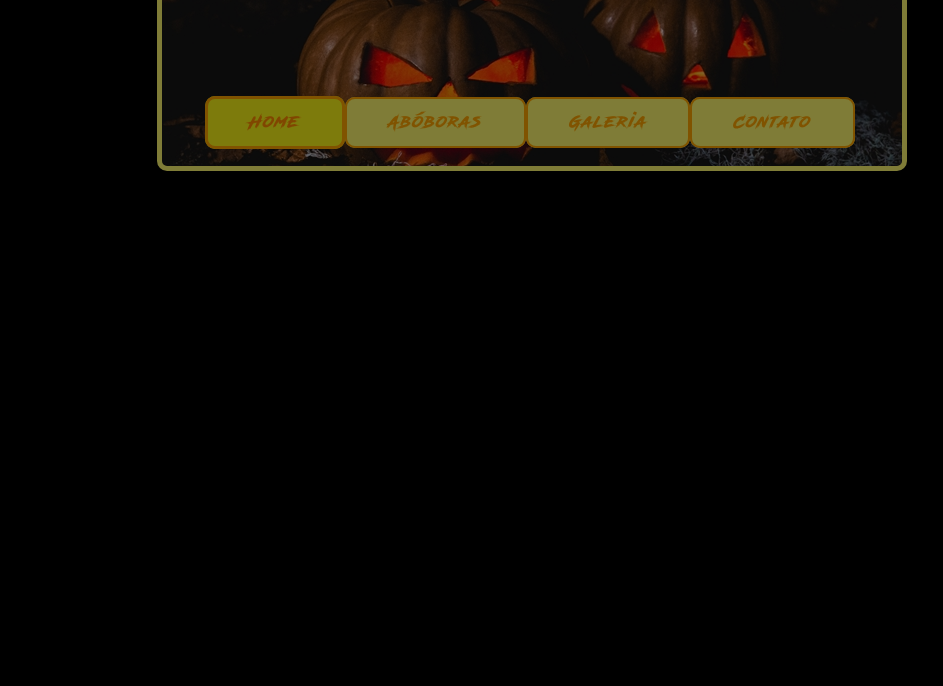
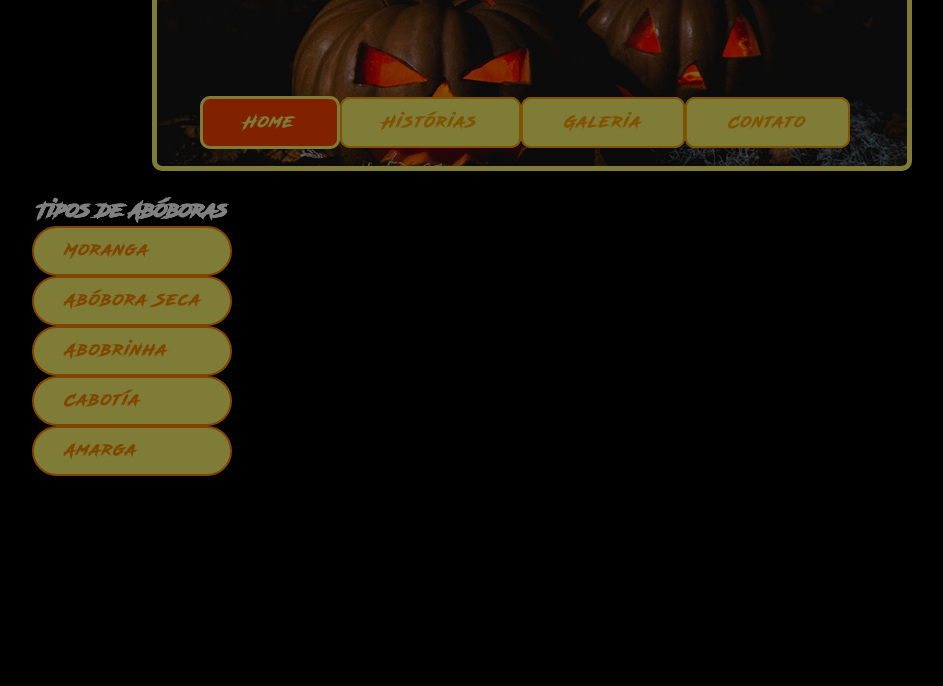
Before and after one commit to robsonshockwave/pumpkins, a plain HTML site: page index.html in a window 1280 px wide. Shown: the part 114-800 px from the top of the page, without its empty margins (108-1051 px from the left). Drawn offline with Linux system fonts and the light colour scheme.

Commit message:
Barra letaral finalizada

```diff
--- a/css/style.css
+++ b/css/style.css
@@ -12,19 +12,20 @@ body {
   background-color: black;
   font-family: 'Trebuchet MS', 'Lucida Sans Unicode', 'Lucida Grande', 'Lucida Sans', Arial, sans-serif;
   color: white;
+  opacity: 0.5;
 }
 
 #container {
-  width: 750px;
+  width: 1000px;
   margin: 0 auto;
 }
 
 #topo {
   background: url(../images/abobora-header.jpg) no-repeat top left;
+  width: 750px;
   height: 250px;
-  opacity: 0.5;
   border-radius: 10px;
-  margin-top: 25px;
+  margin: 25px auto;
   border: 5px solid #fef76e;
 }
 
@@ -65,13 +66,45 @@ ul {
 }
 
 #topo ul li a:hover {
-  background: #faf519;
+  background: #faf519 url(../images/marcador.png) no-repeat left center;
   border: 5px solid orange;
   color: darkorange;
 }
 
 body.home #navegacao-horizontal a#home {
-  background: #faf519;
-  border: 3.5px solid orange;
+  background: orangered;
+  border: 3.5px solid #fef76e;
+  color: #fef76e;
+}
+
+/* Navegacao lateral */
+#navegacao-lateral h1 {
+  font-family: "Road Rage";
+  font-size: 1.2em;
+  text-align: center;
+}
+
+#navegacao-lateral {
+  width: 200px;
+  float: left;
+}
+
+#navegacao-lateral ul li a {
+  display: block;
+  line-height: 2em;
+  letter-spacing: 0.1em;
+  text-indent: 1.5em;
+  text-decoration: none;
+  font-family: "Road Rage";
   color: darkorange;
+  background: #fef76e;
+  padding: 7px;
+  border-radius: 2em;
+  border: 2px solid darkorange;
 }
+
+#navegacao-lateral ul li a:hover {
+  border: 5px solid orange;
+  color: orange;
+  background: #faf519 url(../images/marcador.png) no-repeat left center;
+}
--- a/index.html
+++ b/index.html
@@ -11,11 +11,27 @@
         <h1 class="logo">Abóboras</h1>
           <ul id="navegacao-horizontal">
             <li><a id="home" href="index.html">Home</a></li>
-            <li><a href="#">Abóboras</a></li>
+            <li><a href="#">Histórias</a></li>
             <li><a href="#">Galeria</a></li>
             <li><a href="#">Contato</a></li>
           </ul>
       </div>
+
+      <div id="conteudo">
+
+      </div>
+
+      <div id="navegacao-lateral">
+        <h1>Tipos de Abóboras</h1>
+        <ul>
+          <li><a href="#">Moranga</a></li>
+          <li><a href="#">Abóbora Seca</a></li>
+          <li><a href="#">Abobrinha</a></li>
+          <li><a href="#">Cabotía</a></li>
+          <li><a href="#">Amarga</a></li>
+        </ul>
+      </div>
+
     </div>
   </body>
 </html>
```
Also changed, not shown: images/marcador.png (added).
